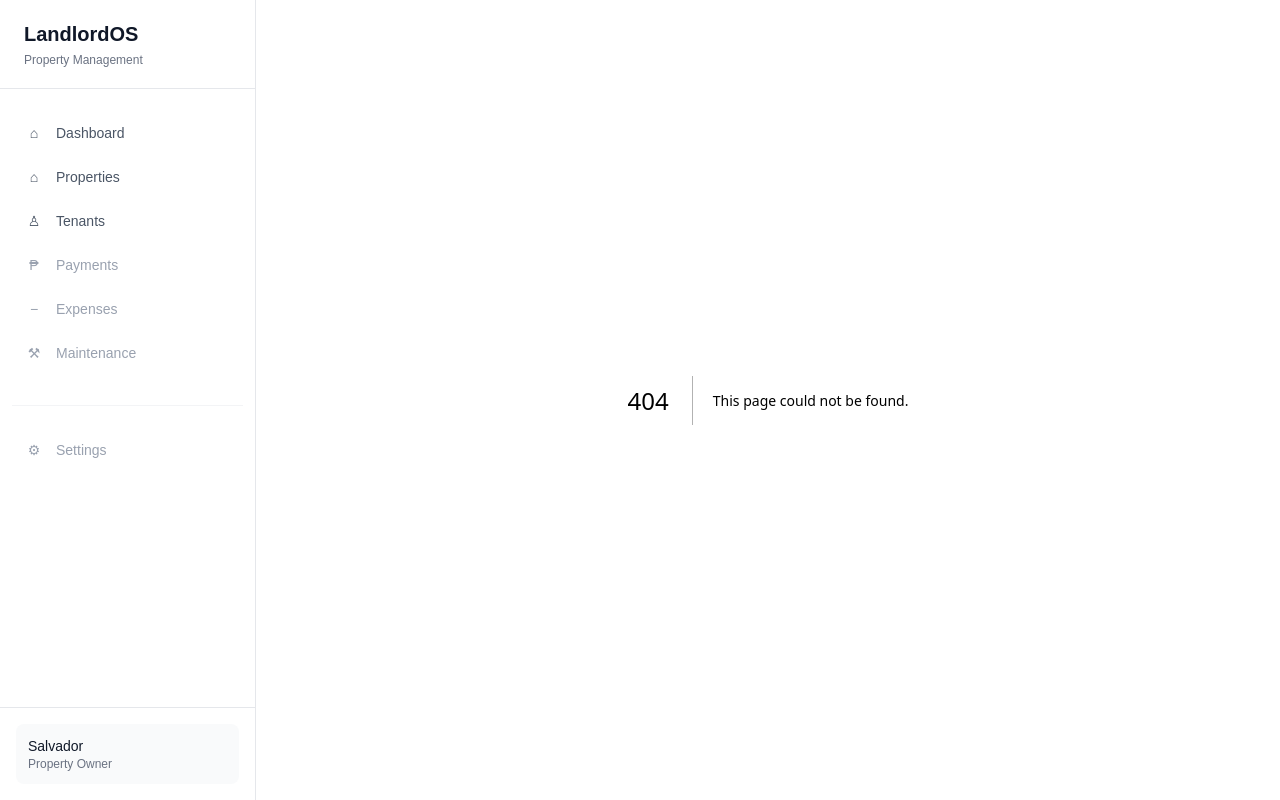
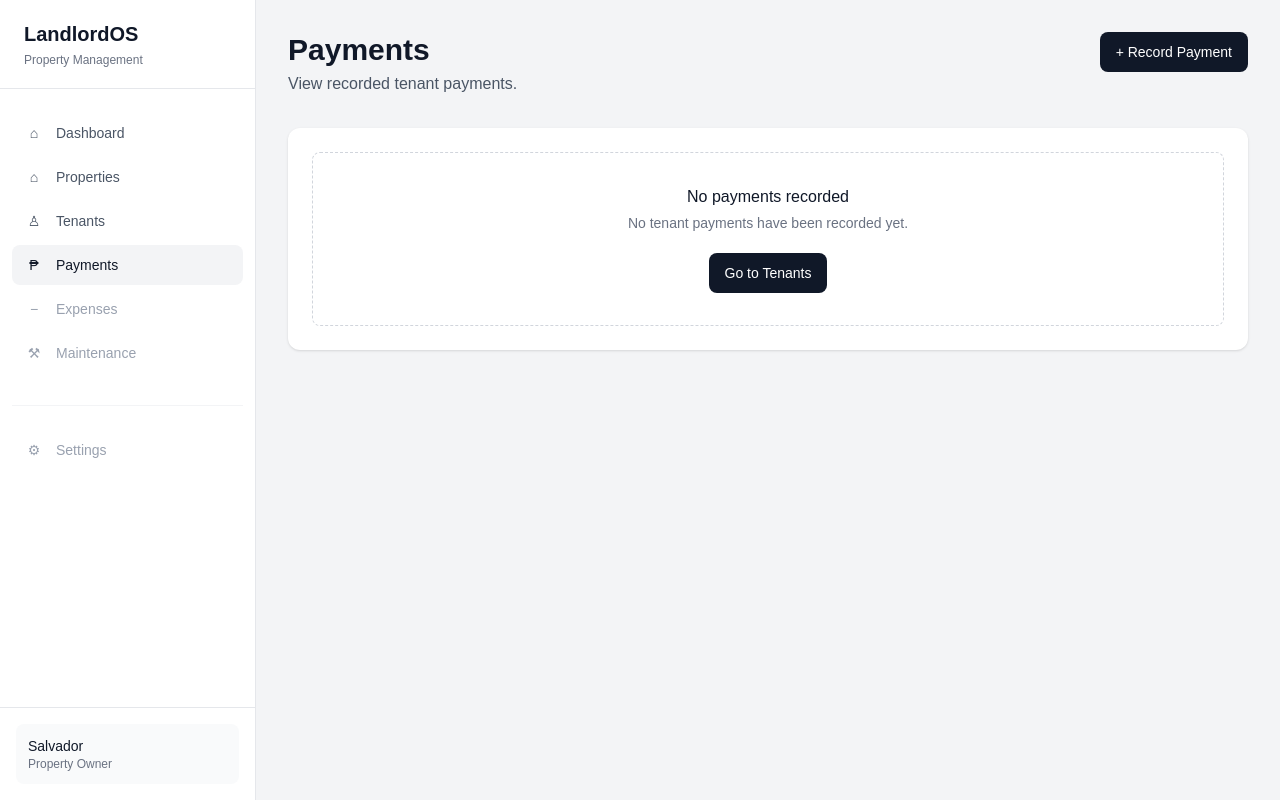
Before and after one commit to chiukolate/landlordos, a Next.js app: page /payments in a window 1280 px wide. Before the commit this address had no page. Built offline with nearby package versions, Linux system fonts and the light colour scheme; no server answers; the database is empty.

Commit message:
LandlordOS v0.3.0 - Payments Page

```diff
--- /dev/null
+++ b/app/payments/page.tsx
@@ -0,0 +1,178 @@
+import Link from "next/link";
+import { supabase } from "@/lib/supabase";
+
+export const dynamic = "force-dynamic";
+
+export default async function PaymentsPage() {
+  const { data: payments, error } = await supabase
+    .from("payments")
+    .select(
+      `
+        id,
+        amount,
+        payment_date,
+        payment_method,
+        notes,
+        tenants (
+          first_name,
+          last_name
+        ),
+        units (
+          unit_number
+        )
+      `
+    )
+    .order("payment_date", { ascending: false });
+
+  return (
+    <main className="min-h-screen bg-gray-100 p-8">
+      <div className="mx-auto max-w-6xl">
+        {/* Header */}
+        <header className="mb-8 flex items-start justify-between gap-4">
+          <div>
+            <h1 className="text-3xl font-bold text-gray-900">
+              Payments
+            </h1>
+
+            <p className="mt-1 text-gray-600">
+              View recorded tenant payments.
+            </p>
+          </div>
+
+          <Link
+            href="/tenants"
+            className="rounded-lg bg-gray-900 px-4 py-2.5 text-sm font-medium text-white hover:bg-gray-800"
+          >
+            + Record Payment
+          </Link>
+        </header>
+
+        {/* Error */}
+        {error ? (
+          <section className="rounded-xl bg-white p-6 shadow-sm">
+            <div className="rounded-lg bg-red-50 p-4">
+              <p className="text-sm font-medium text-red-700">
+                Unable to load payments.
+              </p>
+
+              <p className="mt-1 text-xs text-red-600">
+                {error.message}
+              </p>
+            </div>
+          </section>
+        ) : payments && payments.length > 0 ? (
+          /* Payment Table */
+          <section className="rounded-xl bg-white p-6 shadow-sm">
+            <div className="overflow-hidden rounded-lg border border-gray-200">
+              <table className="w-full text-left text-sm">
+                <thead className="bg-gray-50">
+                  <tr>
+                    <th className="px-4 py-3 font-medium text-gray-600">
+                      Date
+                    </th>
+
+                    <th className="px-4 py-3 font-medium text-gray-600">
+                      Tenant
+                    </th>
+
+                    <th className="px-4 py-3 font-medium text-gray-600">
+                      Unit
+                    </th>
+
+                    <th className="px-4 py-3 font-medium text-gray-600">
+                      Amount
+                    </th>
+
+                    <th className="px-4 py-3 font-medium text-gray-600">
+                      Method
+                    </th>
+
+                    <th className="px-4 py-3 font-medium text-gray-600">
+                      Notes
+                    </th>
+                  </tr>
+                </thead>
+
+                <tbody className="divide-y divide-gray-200">
+                  {payments.map((payment) => {
+                    const paymentTenant = payment.tenants
+                      ? Array.isArray(payment.tenants)
+                        ? payment.tenants[0]
+                        : payment.tenants
+                      : null;
+
+                    const paymentUnit = payment.units
+                      ? Array.isArray(payment.units)
+                        ? payment.units[0]
+                        : payment.units
+                      : null;
+
+                    return (
+                      <tr key={payment.id}>
+                        <td className="px-4 py-3 text-gray-600">
+                          {new Date(
+                            payment.payment_date
+                          ).toLocaleDateString()}
+                        </td>
+
+                        <td className="px-4 py-3 font-medium text-gray-900">
+                          {paymentTenant
+                            ? `${paymentTenant.first_name} ${paymentTenant.last_name}`
+                            : "Unknown Tenant"}
+                        </td>
+
+                        <td className="px-4 py-3 text-gray-600">
+                          {paymentUnit
+                            ? `Unit ${paymentUnit.unit_number}`
+                            : "Unknown"}
+                        </td>
+
+                        <td className="px-4 py-3 font-semibold text-gray-900">
+                          ₱
+                          {Number(
+                            payment.amount
+                          ).toLocaleString()}
+                        </td>
+
+                        <td className="px-4 py-3 text-gray-600">
+                          {payment.payment_method.replace(
+                            "_",
+                            " "
+                          )}
+                        </td>
+
+                        <td className="px-4 py-3 text-gray-600">
+                          {payment.notes || "—"}
+                        </td>
+                      </tr>
+                    );
+                  })}
+                </tbody>
+              </table>
+            </div>
+          </section>
+        ) : (
+          /* Empty State */
+          <section className="rounded-xl bg-white p-6 shadow-sm">
+            <div className="rounded-lg border border-dashed border-gray-300 p-8 text-center">
+              <p className="font-medium text-gray-900">
+                No payments recorded
+              </p>
+
+              <p className="mt-1 text-sm text-gray-500">
+                No tenant payments have been recorded yet.
+              </p>
+
+              <Link
+                href="/tenants"
+                className="mt-5 inline-block rounded-lg bg-gray-900 px-4 py-2.5 text-sm font-medium text-white hover:bg-gray-800"
+              >
+                Go to Tenants
+              </Link>
+            </div>
+          </section>
+        )}
+      </div>
+    </main>
+  );
+}
--- a/components/Sidebar.tsx
+++ b/components/Sidebar.tsx
@@ -21,7 +21,7 @@ const navigation = [
   },
   {
     name: "Payments",
-    href: "#",
+    href: "/payments",
     icon: "₱",
   },
   {
@@ -62,7 +62,8 @@ export default function Sidebar() {
             const isActive =
               item.href === "/"
                 ? pathname === "/"
-                : !isDisabled && pathname.startsWith(item.href);
+                : !isDisabled &&
+                  pathname.startsWith(item.href);
 
             if (isDisabled) {
               return (
```
